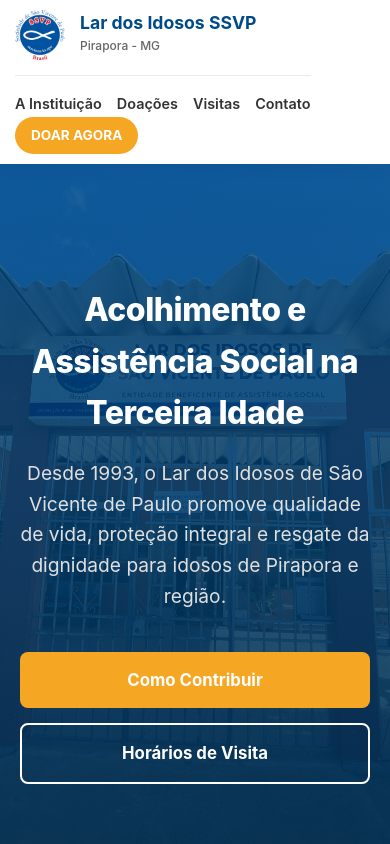
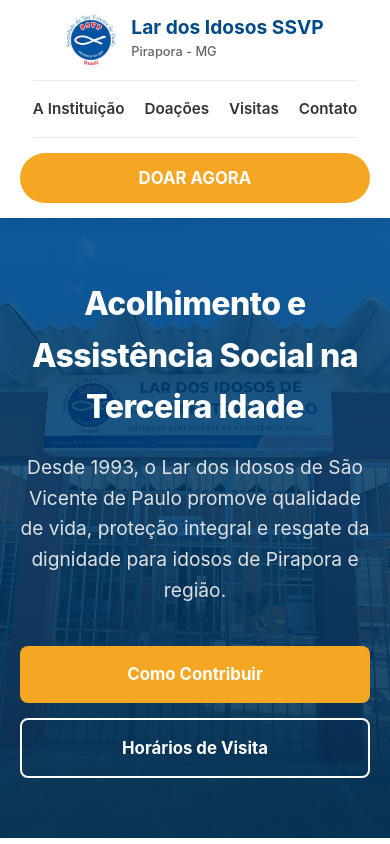
Before and after one commit to joaovitorsanguinete-a11y/site-asilo-pirapora, a plain HTML site: page index.html in a window 390 px wide. Shown: the top 844 px of the page. Drawn offline with Linux system fonts and the light colour scheme.

Commit message:
Add files via upload

```diff
--- a/style.css
+++ b/style.css
@@ -496,58 +496,54 @@
 
 /* --- RESPONSIVIDADE TOTAL PARA CELULARES --- */
 @media (max-width: 850px) {
-    /* 1. ARRUMANDO O CABEÇALHO (NAVBAR) */
+    /* 1. CABEÇALHO VERTICAL ORGANIZADO */
     .navbar {
-        flex-wrap: wrap; /* Permite que os elementos desçam de linha */
-        padding: 10px 15px;
+        flex-direction: column;
+        align-items: center;
+        padding: 15px 20px;
+        gap: 15px; /* Espaço igual entre logo, menu e botão */
     }
 
     .logo {
-        flex: 1; /* Ocupa o espaço necessário */
+        justify-content: center;
+        width: 100%;
     }
 
-    .logo-text h2 {
-        font-size: 1.1rem; /* Diminui a fonte da logo para dar espaço */
-    }
-
-    .logo-text span {
-        font-size: 0.75rem;
-    }
-
-    /* 2. CONSERTANDO O BOTÃO "DOAR AGORA" ESPREMIDO */
-    .btn-doar-nav {
-        padding: 8px 16px;
-        font-size: 0.85rem;
-        white-space: nowrap; /* Mágica: Obriga o texto a ficar numa linha só, não quebra mais! */
-    }
-
-    /* 3. VOLTANDO COM OS LINKS DO MENU */
+    /* 2. MENU DE LINKS CENTRALIZADO COM BORDAS */
     .nav-links {
-        display: flex; /* Tira o "display: none" antigo */
+        display: flex;
         width: 100%;
         justify-content: center;
         flex-wrap: wrap;
-        gap: 15px;
-        margin-top: 15px;
-        padding-top: 15px;
-        border-top: 1px solid #eaeaea; /* Coloca uma linha cinza elegante para separar */
+        gap: 10px 20px;
+        margin: 0;
+        padding: 15px 0;
+        border-top: 1px solid #eaeaea;
+        border-bottom: 1px solid #eaeaea;
     }
 
     .nav-links a {
-        font-size: 0.9rem;
+        font-size: 0.95rem;
     }
 
-    /* Ajusta o banner inicial */
+    /* 3. BOTÃO "DOAR AGORA" ESTILO APLICATIVO */
+    .btn-doar-nav {
+        width: 100%;
+        text-align: center;
+        padding: 12px;
+        font-size: 1.05rem;
+    }
+
+    /* 4. AJUSTES GERAIS DE SEÇÕES */
     .hero {
         height: auto;
-        padding: 120px 20px 60px 20px;
+        padding: 60px 20px;
     }
 
     .hero-content h1 {
         font-size: 2rem;
     }
 
-    /* Faz os botões ocuparem a tela toda no celular */
     .hero-buttons {
         flex-direction: column;
         gap: 15px;
@@ -558,7 +554,6 @@
         text-align: center;
     }
 
-    /* Reduz os espaços gigantes entre as seções */
     .section {
         padding: 50px 0;
     }
@@ -567,23 +562,19 @@
         font-size: 1.8rem;
     }
 
-    /* Ajusta os textos longos para caberem na tela */
     .historia-detalhada {
         padding: 25px 15px;
     }
 
-    /* Força a galeria a mostrar uma foto por vez embaixo da outra */
     .grid-galeria {
         grid-template-columns: 1fr;
     }
 
-    /* Diminui o QR Code para não vazar da tela */
     .img-qrcode {
-        width: 130px;
-        height: 130px;
+        width: 140px;
+        height: 140px;
     }
 
-    /* Ajusta a caixa de visitas */
     .visitas-wrapper {
         padding: 30px 15px;
     }
```
